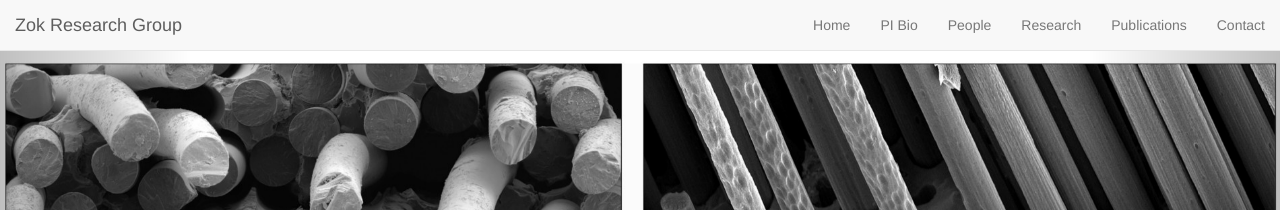
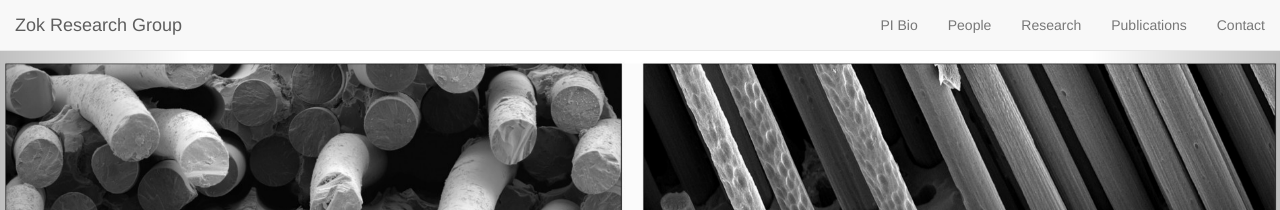
Before and after one commit to latture/zok-group-website, a Jekyll site: the page built from index.html, in a window 1280 px wide. Shown: the top 210 px of the page. Built offline with Jekyll 4.4.1, drawn with Linux system fonts in a browser that asks for light colours.

Commit message:
Removed home button.

```diff
--- a/_includes/navbar.html
+++ b/_includes/navbar.html
@@ -20,9 +20,6 @@
                 <li class="hidden">
                     <a href="{{site.baseurl}}/" class="{{current}}"></a>
                 </li>
-                <li {% if current[1] == '' %}class='active'{% endif %}>
-                    <a href="{{site.baseurl}}/">Home</a>
-                </li>
                 <li {% if current[1] == 'bio' %}class='active'{% endif %}>
                     <a href="{{site.baseurl}}/bio/">PI Bio</a>
                 </li>
```
